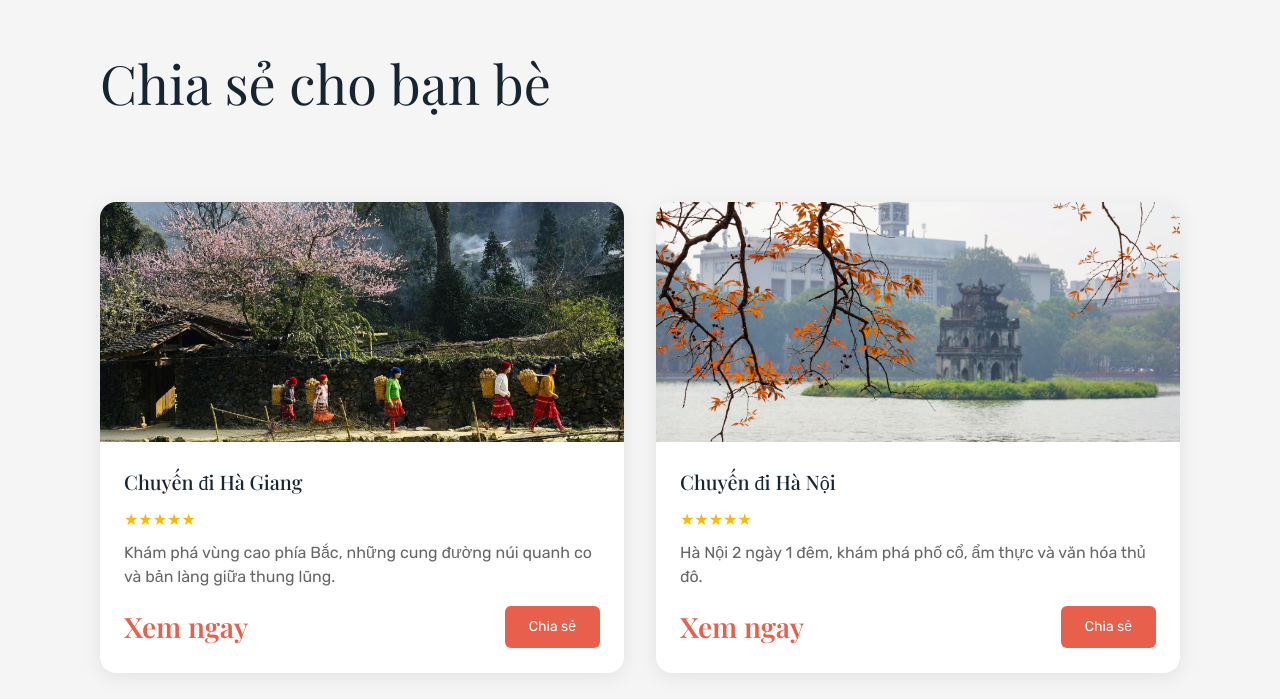
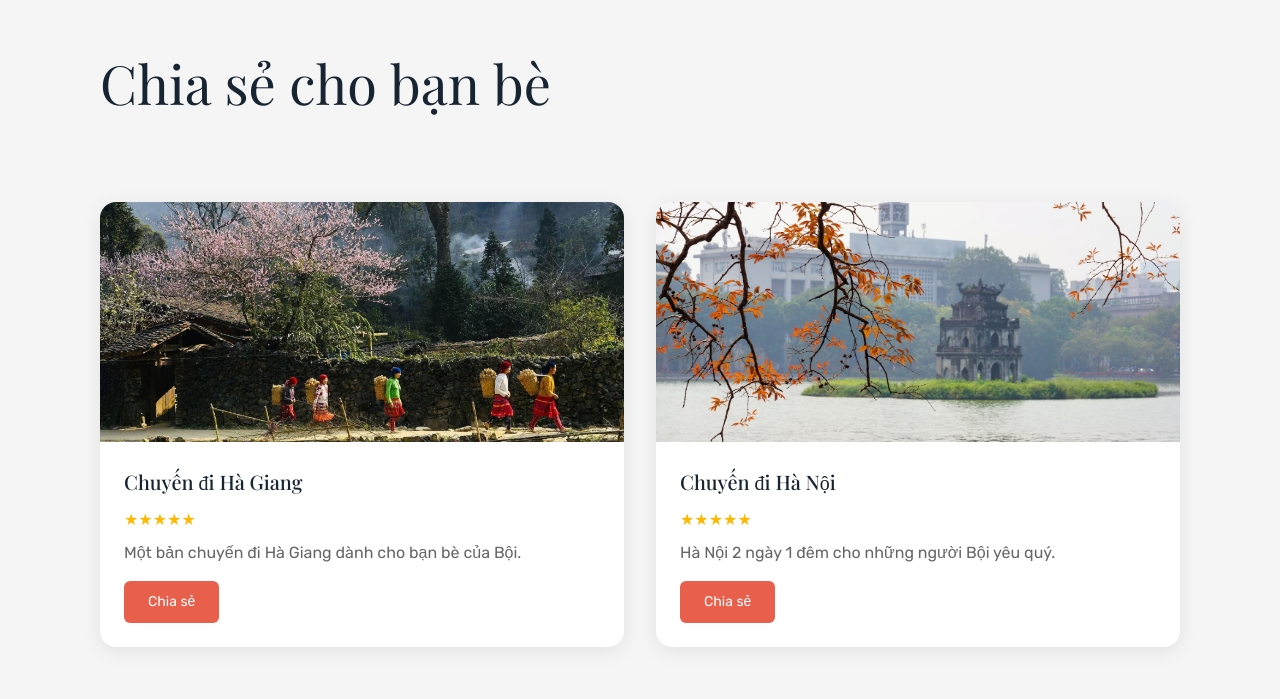
Before and after one commit to QuangPhamSTEAMforVietNam/gui-boi-chuyen-di-ha-giang, a website built with Vite: page index.html in a window 1280 px wide. Shown: the part 9935-10634 px from the top of the page. Built offline with nearby package versions, Linux system fonts and the light colour scheme.

Commit message:
Update share section: new descriptions, remove Xem ngay

```diff
--- a/index.html
+++ b/index.html
@@ -335,9 +335,8 @@
           <div class="offer-info">
             <span class="offer-location">Chuyến đi Hà Giang</span>
             <div class="offer-rating">&#9733;&#9733;&#9733;&#9733;&#9733;</div>
-            <p>Khám phá vùng cao phía Bắc, những cung đường núi quanh co và bản làng giữa thung lũng.</p>
+            <p>Một bản chuyến đi Hà Giang dành cho bạn bè của Bội.</p>
             <div class="offer-price">
-              <span class="price">Xem ngay</span>
               <span class="btn-details">Chia sẻ</span>
             </div>
           </div>
@@ -347,9 +346,8 @@
           <div class="offer-info">
             <span class="offer-location">Chuyến đi Hà Nội</span>
             <div class="offer-rating">&#9733;&#9733;&#9733;&#9733;&#9733;</div>
-            <p>Hà Nội 2 ngày 1 đêm, khám phá phố cổ, ẩm thực và văn hóa thủ đô.</p>
+            <p>Hà Nội 2 ngày 1 đêm cho những người Bội yêu quý.</p>
             <div class="offer-price">
-              <span class="price">Xem ngay</span>
               <span class="btn-details">Chia sẻ</span>
             </div>
           </div>
```
